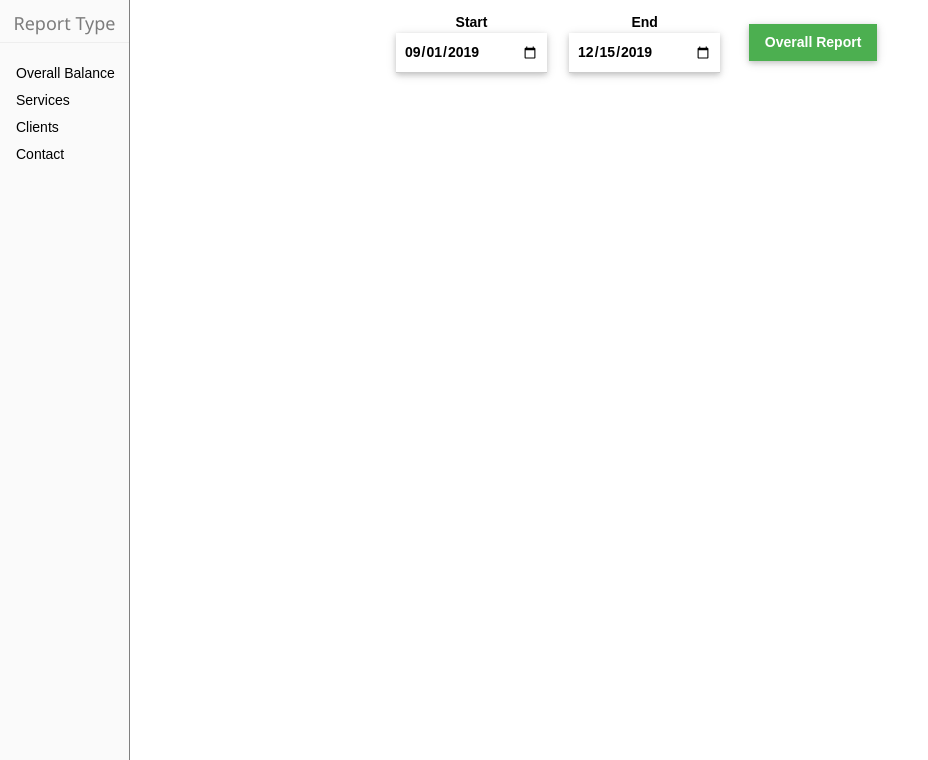
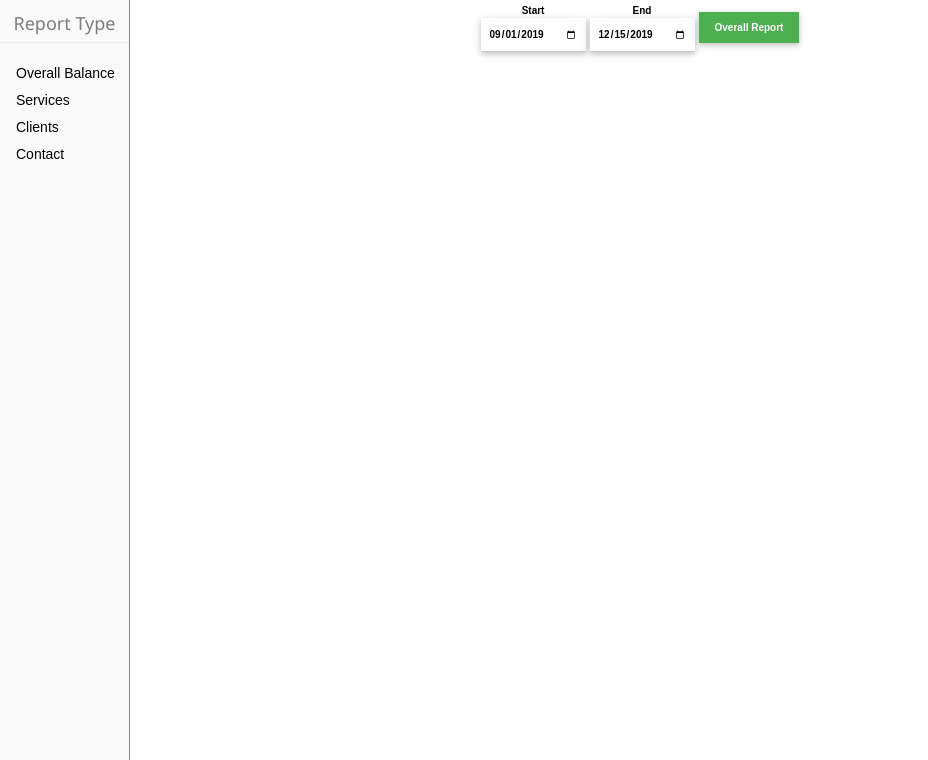
Before and after one commit to Heshamoov/indepth-finance, a PHP site: page / in a window 1280 px wide. Shown: the part 40-800 px from the top of the page, without its empty margins (0-928 px from the left). Run offline with PHP 8.4, Linux system fonts and the light colour scheme; lists and menus that the app fills with data are empty; some libraries are stand-ins or nearby versions.

Commit message:
Fixed Layout

```diff
--- a/css/index.css
+++ b/css/index.css
@@ -29,10 +29,17 @@ body {
   clear: both;
 }
 
-#userinput {
-	width: 40%;
-	margin: auto;
-	font-size: 14px;
+#userInputDiv {
+	width: 100%;
+  height: 100%;
+	font-size: 10px;
+}
+
+#userInputTable {
+  margin: auto;
+}
+#userInputTable th {
+  /*border: 1px solid black;*/
 }
 
 #userinput th, #result th {
@@ -84,3 +91,34 @@ body {
 .student_table {
   width: 50%;
 }
+
+#statistics {
+  position: fixed;
+  width: 70%;
+  margin: auto;
+}
+
+
+
+#parentsDiv {
+  /*width: 100vw;*/
+  height: 75vh;
+overflow-y: scroll;
+}
+
+#ParentsTable, #StatisticsTable {
+  width: 90%;
+  position: relative;
+  margin: auto;
+  /*border-collapse: collapse; */
+}
+
+
+#ParentsTable th {
+  /*background: white;*/
+  position: sticky;
+  top: 0;
+  font-size: 16px;
+  background-color: #4CAF50;
+  color: white;
+}
--- a/index.html
+++ b/index.html
@@ -11,10 +11,8 @@
     <title>InDepth Finance</title>
 </head>
 
+<body onload="currentDate()">
 
-
-<body onload="currentDate()">
-<div id="debug"></div>
 <div id="header" class="row">
     <div class="column logo">
         <a href="https://indepth.ae">
@@ -25,10 +23,6 @@
     <div class="column title">
         <label id="headerTitle" class="w3-centered">Finance</label>
     </div>
-
-    <div class="column">
-    </div>
-
 </div>
 
 <div class="sidenav">
@@ -39,13 +33,15 @@
   <a href="#contact">Contact</a>
 </div>
 
-<table id="userinput" cellpadding="10">
+<div id="userInputDiv">
+    <table id="userInputTable">
     <tr>
         <th>Start<input class="w3-input w3-card" type="date" id="start" value="2019-09-01"/></th>
         <th>End<input class="w3-input w3-card" type="date" id="end" value="2018-10-20"/></th>
         <th><button class="w3-button w3-green w3-card" id="search" onclick="search()" accesskey="q">Overall Report</button></th>
     </tr>
     </table>
+</div>
 
 <div id="result"></div>
 
```
Also changed, not shown: mysql/general.php (+10 -6 lines). Lines whose indentation alone changed are shown as unchanged.
